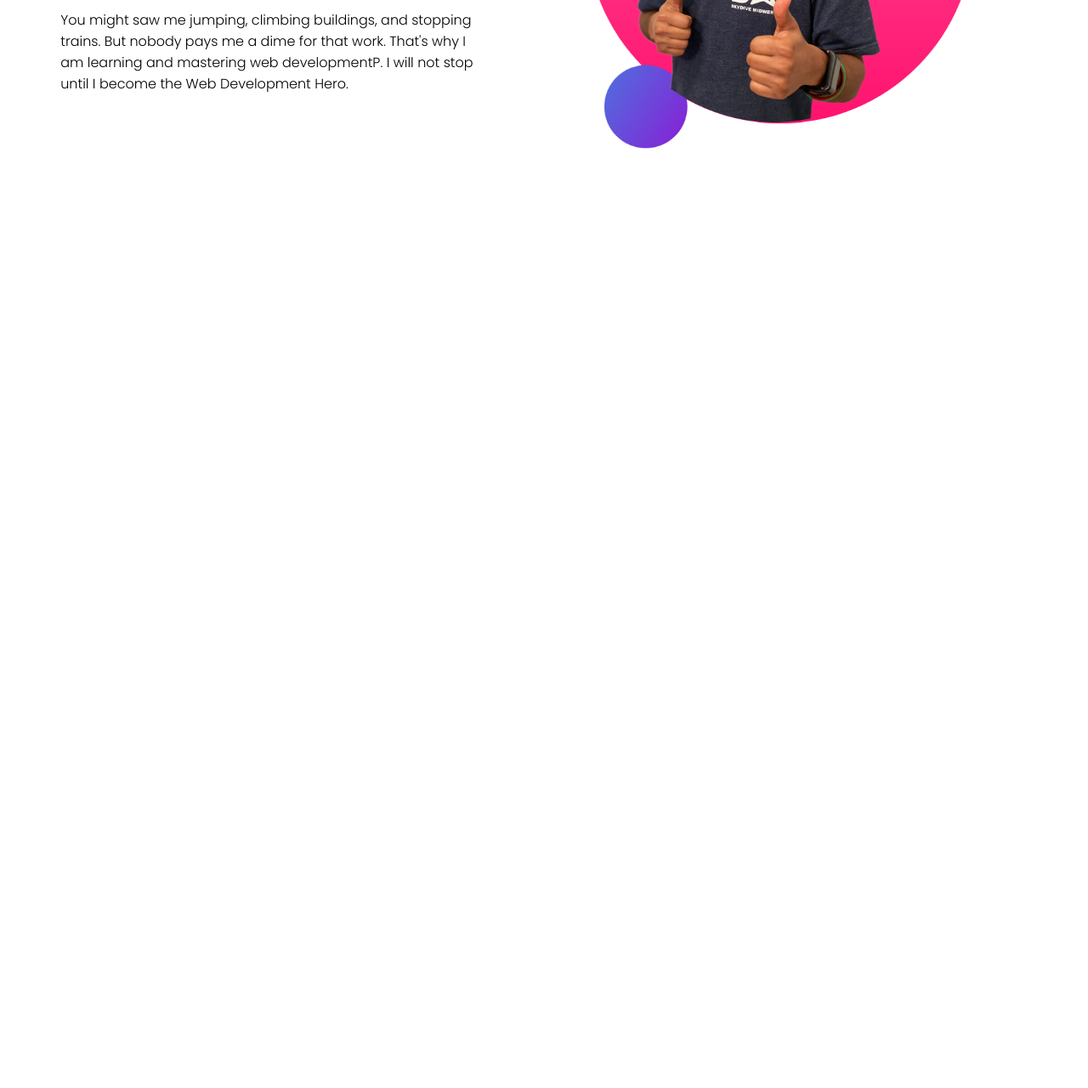
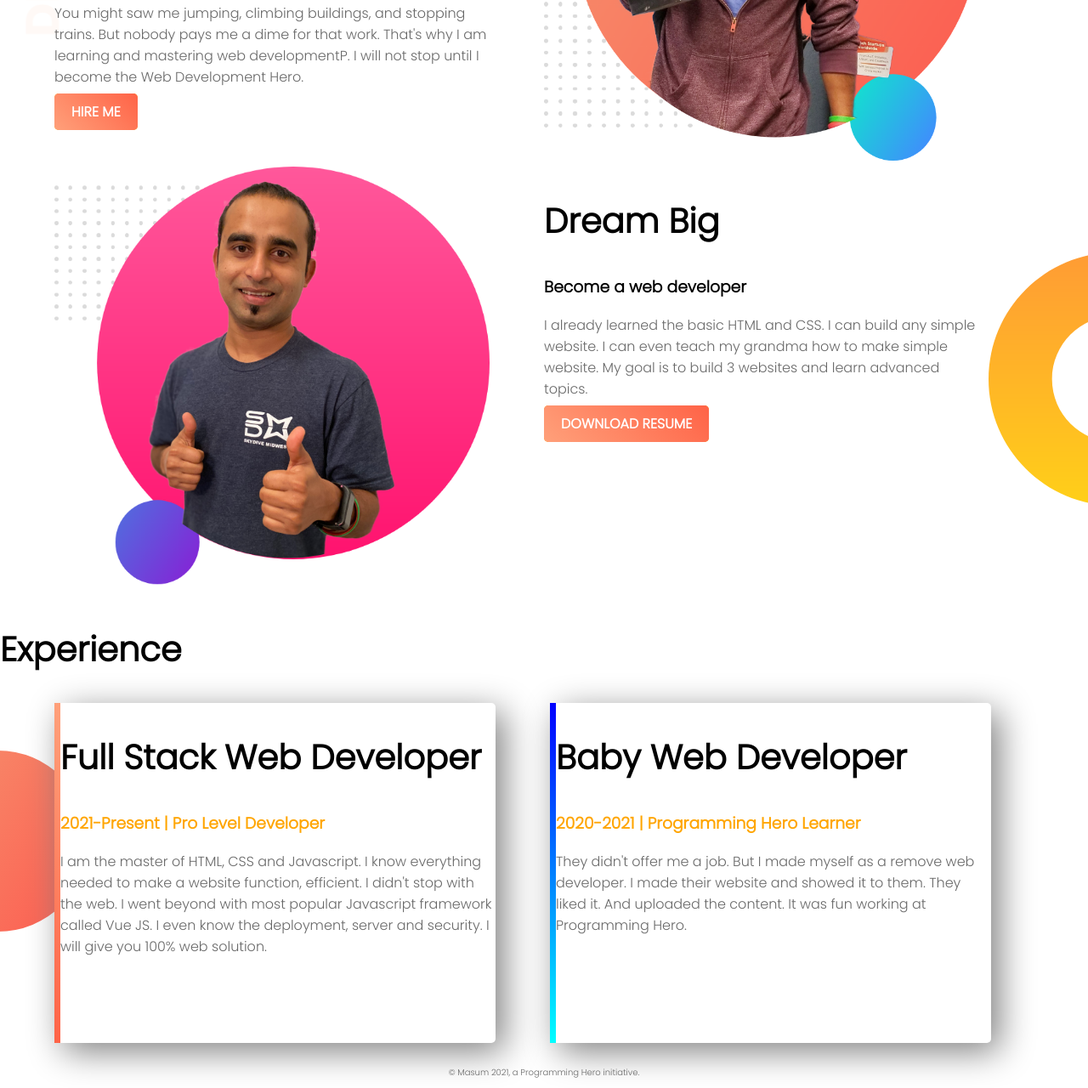
Before and after one commit to masum-diucse/web-portfolio, a plain HTML site: page iindex.html in a window 1280 px wide. Shown: the part 319-1599 px from the top of the page at 85% size. Before the commit the page ends 800 px from the top, so only its background shows below. Drawn offline with Linux system fonts and the light colour scheme.

Commit message:
portfolio

```diff
--- a/iindex.html
+++ b/iindex.html
@@ -11,7 +11,7 @@
 </head>
 
 <body>
-    <section>
+    <section class="top-banner">
         <div class="half-width">
             <h1>Welcome To </h1>
             <h1> <span class="name-highlight">Masum's</span> Website</h1>
@@ -19,11 +19,40 @@
             <p>You might saw me jumping, climbing buildings, and stopping trains. But nobody pays me a dime for that
                 work. That's why I am learning and mastering web developmentP. I will not stop until I become the Web
                 Development Hero.</p>
+                <a class="link-button" href="https://www.youtube.com/" target="_blank">HIRE ME</a>
         </div>
+        <div class="half-width">
+            <img src="images/jhankar.png" alt="">
+        </div>
+    </section>
+    <section class="dream-area">
         <div class="half-width">
             <img src="images/jhankar2.png" alt="">
         </div>
+        <div class="half-width">
+            <h2>Dream Big</h2>
+            <h3> Become a web developer</h3>
+            <p>I already learned the basic HTML and CSS. I can build any simple website. I can even teach my grandma how to make simple website. My goal is to build 3 websites and learn advanced topics.</p>
+                <a class="link-button" href="https://www.youtube.com/" target="_blank">DOWNLOAD RESUME</a>
+        </div>
+
     </section>
+    <section class="experience-area">
+        <h2>Experience</h2>
+        <div class="half-width single-experience" id="full-stack">
+            <h2>Full Stack Web Developer</h2>
+            <h3 class="name-highlight">2021-Present | Pro Level Developer</h3>
+            <p>I am the master of HTML, CSS and Javascript. I know everything needed to make a website function, efficient. I didn't stop with the web. I went beyond with most popular Javascript framework called Vue JS. I even know the deployment, server and security. I will give you 100% web solution.</p>
+        </div>
+        <div class="half-width single-experience" id="baby-web">
+            <h2>Baby Web Developer</h2>
+            <h3 class="name-highlight">2020-2021 | Programming Hero Learner</h3>
+            <p>They didn't offer me a job. But I made myself as a remove web developer. I made their website and showed it to them. They liked it. And uploaded the content. It was fun working at Programming Hero.</p>
+        </div>
+    </section>
+    <footer>
+        <p>© Masum 2021, a Programming Hero initiative.</p>
+    </footer>
 
 </body>
 
--- a/style.css
+++ b/style.css
@@ -1,8 +1,15 @@
 body{
     font-family: 'Poppins', sans-serif;
+    margin: 0px;
 }
 h1{
     font-size: 50px;
+}
+h2{
+    font-size: 40px;
+}
+p{
+    color: dimgray;
 }
 .name-highlight{
     color: orange;
@@ -15,3 +22,53 @@ h1{
 .half-width img{
     width: 100%;
 }
+.top-banner{
+    background-image: url("images/top-banner.png");
+    background-repeat: no-repeat;
+}
+section{
+    height: 500px;
+    padding-bottom: 10px;
+}
+
+.link-button{
+    text-decoration: none;
+    background-color: orange;
+    padding: 10px 20px;
+    border-radius: 5px;
+    color: white;
+    font-weight: 700;
+    background-image: linear-gradient(45deg,lightsalmon,tomato);
+}
+.dream-area{
+    background-image: url("images/dream-bg.png");
+    background-repeat: no-repeat;
+    background-position: right;
+}
+.single-experience{
+    box-shadow: 10px 10px 40px gray;
+    border-radius: 5px;
+    height: 80%;
+}
+.experience-area{
+    background-image: url("images/exp-bg.png");
+    background-repeat: no-repeat;
+    background-position: left;
+
+
+}
+#full-stack{
+    border-left: 7px solid;
+    border-image: linear-gradient(180deg,lightsalmon,tomato);
+    border-image-slice: 1;
+    background-color: white;
+}
+#baby-web{
+    border-left: 7px solid;
+    border-image: linear-gradient(180deg,blue,cyan);
+    border-image-slice: 1;
+}
+footer p{
+    text-align: center;
+    font-size: 10px;
+}
```
